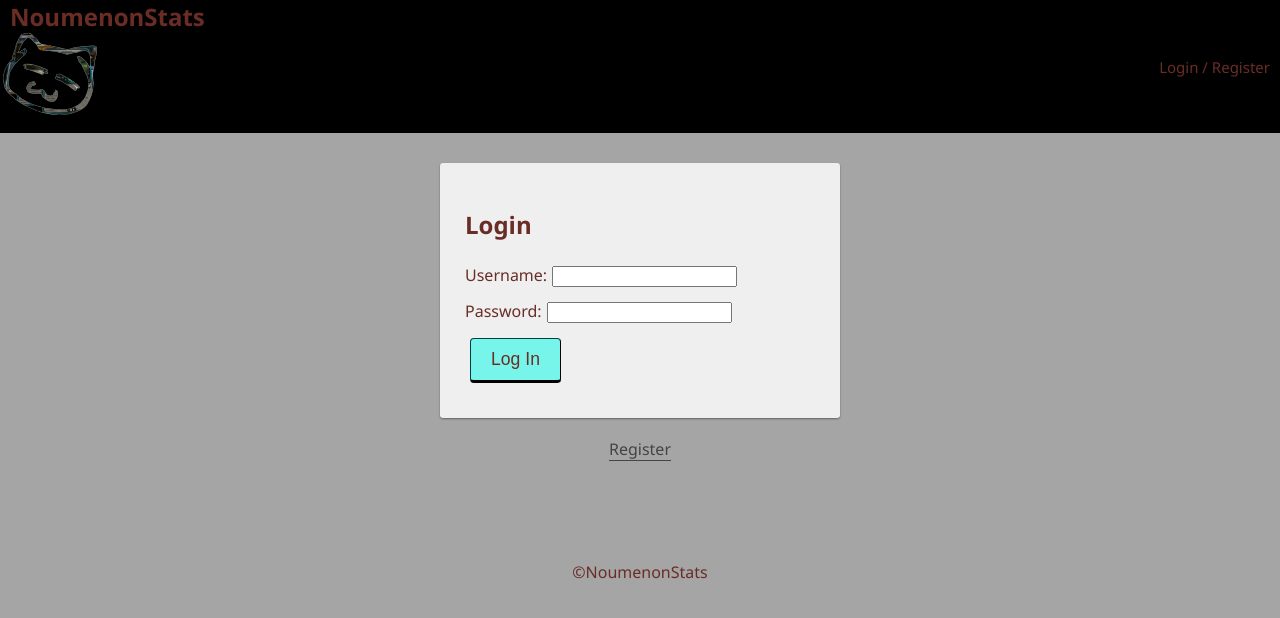
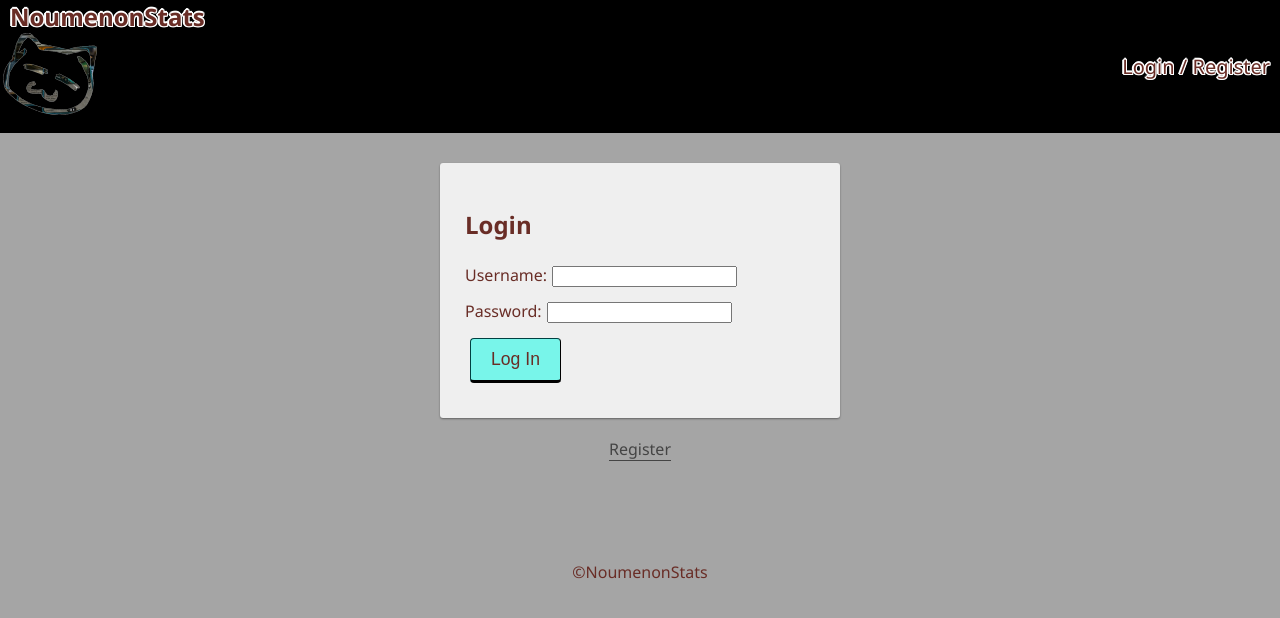
Before and after one commit to GavinHaseltine/Gavin-Haseltine-Solo, a React (Create React App) app: page /#/gamelogpage in a window 1280 px wide. Shown: the top 618 px of the page. Built offline with nearby package versions, Linux system fonts and the light colour scheme; no server answers.

Commit message:
nav bar stlying

```diff
--- a/src/components/DeckSelector/DeckSelector.jsx
+++ b/src/components/DeckSelector/DeckSelector.jsx
@@ -215,7 +215,7 @@ export default function DeckSelector() {
     <CenteredContainer>
     <Root >
       <div {...getRootProps()}>
-        <Label style={{ display: 'flex', justifyContent: 'center' }} {...getInputLabelProps()}>Deck List</Label>
+        <Label style={{ display: 'flex', justifyContent: 'center', fontSize: 17 }} {...getInputLabelProps()}>Deck List</Label>
         <InputWrapper ref={setAnchorEl} className={focused ? 'focused' : ''}>
           {value.map((option, index) => (
             <StyledTag  label={option.deck_name} {...getTagProps({ index })} />
@@ -233,7 +233,7 @@ export default function DeckSelector() {
           ))}
         </Listbox>
       ) : null}
-       <div style={{ display: 'flex', justifyContent: 'center' }}> <Button  variant="contained" onClick={handleSubmit}>Submit</Button> </div>
+       <div style={{ display: 'flex', justifyContent: 'center', padding: '5px' }}> <Button  variant="contained" onClick={handleSubmit}>Submit</Button> </div>
     </Root>
     </CenteredContainer>
 
--- a/src/components/GameLogPage/GameLogPage.jsx
+++ b/src/components/GameLogPage/GameLogPage.jsx
@@ -17,6 +17,7 @@ export default function GameLogPage() {
     return(
        <div>
        <ButtonToUserPage />
+       <div> <div><hr className="rounded" /></div> </div>
        <h3>Pre-Game</h3>
        <PlayerSelector />
        <DeckSelector />
--- a/src/components/Nav/Nav.css
+++ b/src/components/Nav/Nav.css
@@ -7,6 +7,9 @@
   margin: 0 0 30px;
   background-color:  rgb(0, 0, 0);
   overflow: hidden;
+
+  text-shadow: 1px 0 #fff, -2px 0 #fff, 0 1px #fff, 0 -2px #fff,
+               1px 1px #fff, -1px -1px #fff, 1px -1px #fff, -1px 1px #fff;
 }
 
 .nav a {
@@ -28,7 +31,9 @@
   text-align: center;
   padding: 24px 10px;
   text-decoration: none;
-  font-size: 15px;
+  font-size: 20px;
+  text-shadow: 1px 0 #fff, -2px 0 #fff, 0 1px #fff, 0 -2px #fff,
+               1px 1px #fff, -1px -1px #fff, 1px -1px #fff, -1px 1px #fff;
 
   /* these last two make the logout button in
   the nav bar look like another link */
--- a/src/components/Nav/Nav.jsx
+++ b/src/components/Nav/Nav.jsx
@@ -33,7 +33,7 @@ function Nav() {
               Info Page
             </Link> */}
 
-            <LogOutButton className="navLink" />
+            <LogOutButton  className="navLink" />
           </>
         )}
 
--- a/src/components/PlayerSelector/PlayerSelector.jsx
+++ b/src/components/PlayerSelector/PlayerSelector.jsx
@@ -213,7 +213,7 @@ export default function PlayerSelector() {
     <CenteredContainer>
     <Root>
       <div {...getRootProps()}>
-        <Label style={{ display: 'flex', justifyContent: 'center' }} {...getInputLabelProps()}>Player List</Label>
+        <Label style={{ display: 'flex', justifyContent: 'center', fontSize: 17 }} {...getInputLabelProps()}>Player List</Label>
         <InputWrapper ref={setAnchorEl} className={focused ? 'focused' : ''}>
           {value.map((option, index) => (
             <StyledTag label={option.player_name} {...getTagProps({ index })} />
@@ -231,7 +231,7 @@ export default function PlayerSelector() {
           ))}
         </Listbox>
       ) : null}
-       <div style={{ display: 'flex', justifyContent: 'center' }}> <Button variant="contained" onClick={handleSubmit}>Submit</Button> </div>
+       <div style={{ display: 'flex', justifyContent: 'center', padding: '5px' }}> <Button variant="contained" onClick={handleSubmit}>Submit</Button> </div>
     </Root>
     </CenteredContainer>
 
```
